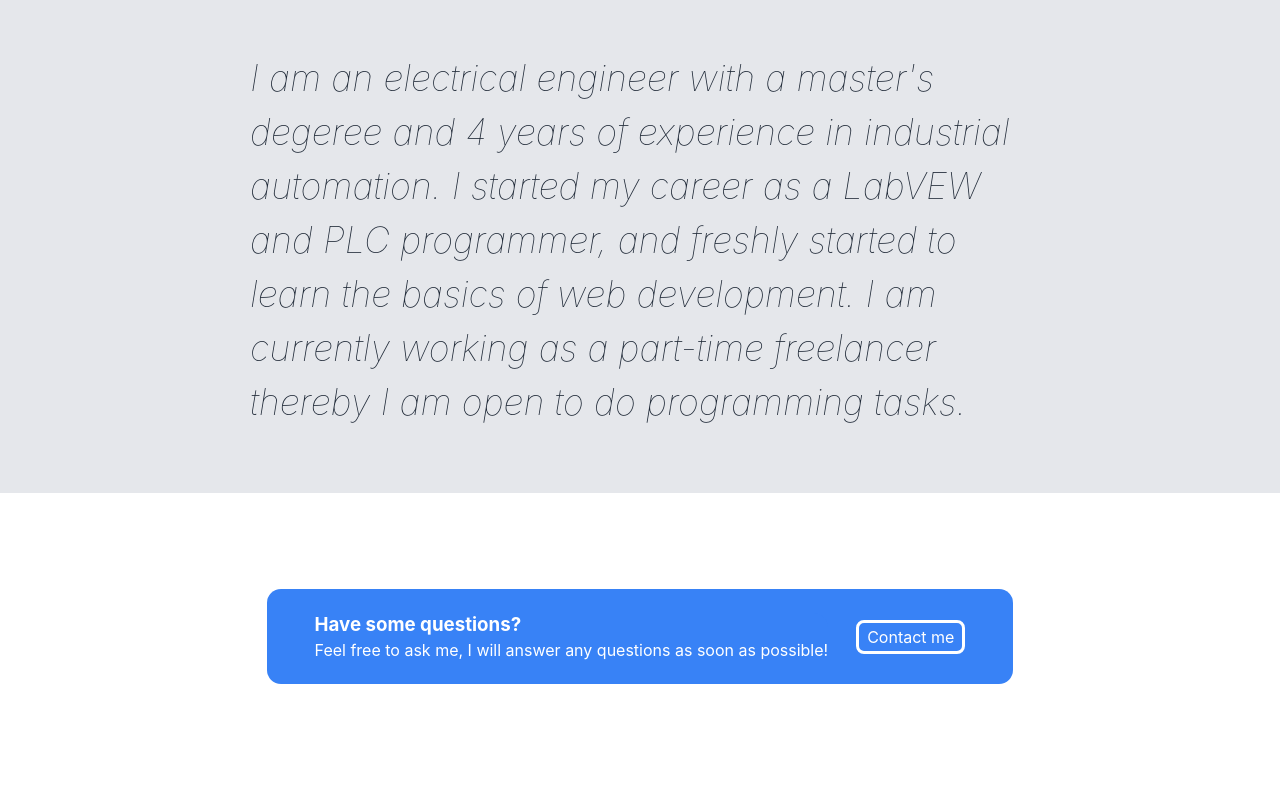
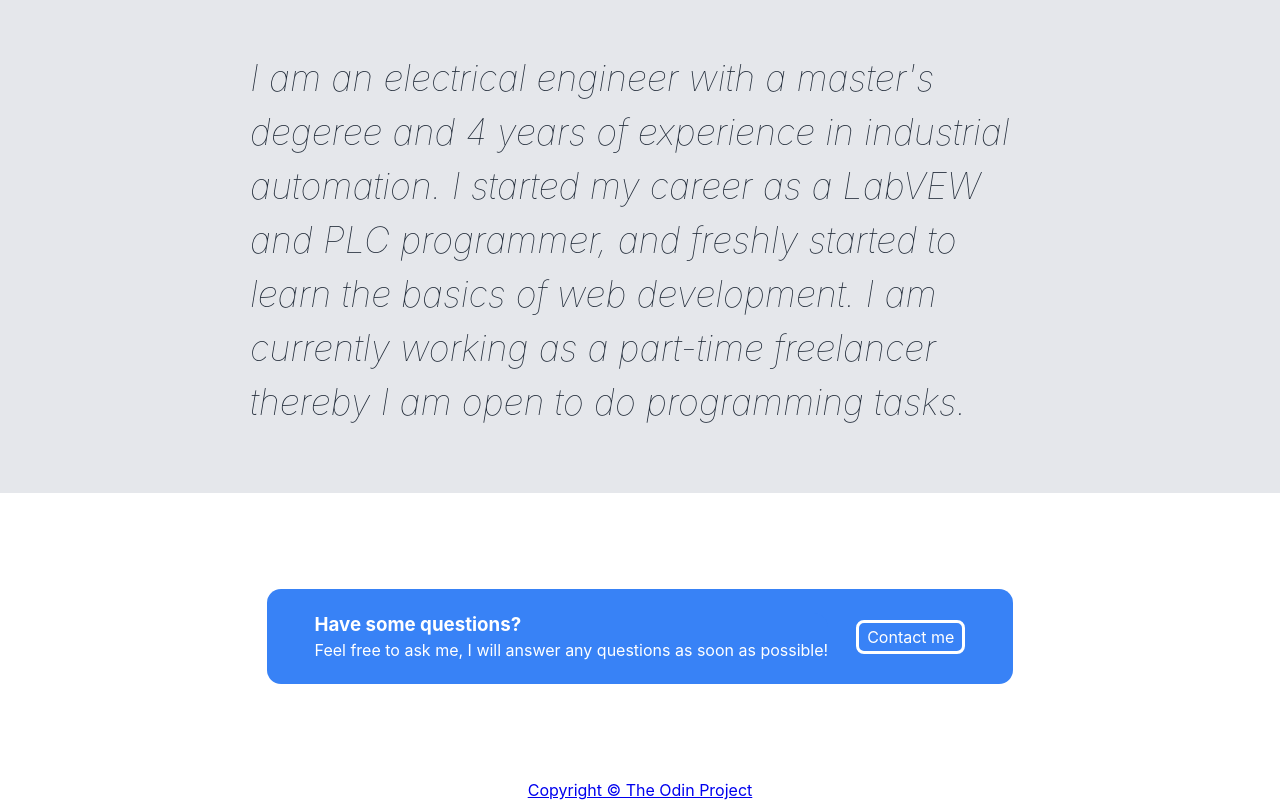
Before and after one commit to Sprakeful/landing-page, a plain HTML site: page index.html in a window 1280 px wide. Shown: the part 1515-2315 px from the top of the page. Drawn offline with Linux system fonts and the light colour scheme.

Commit message:
Add footer section

```diff
--- a/index.html
+++ b/index.html
@@ -75,5 +75,6 @@
         <a href="#">Contact me</p>
     </div>
 
+    <div class="footer">Copyright © The Odin Project</div>
 </body>
 </html>
```
